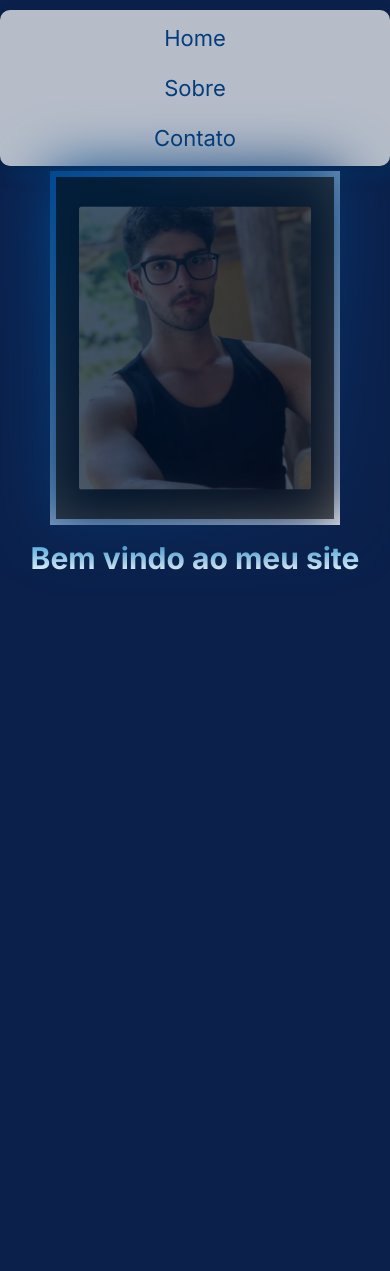
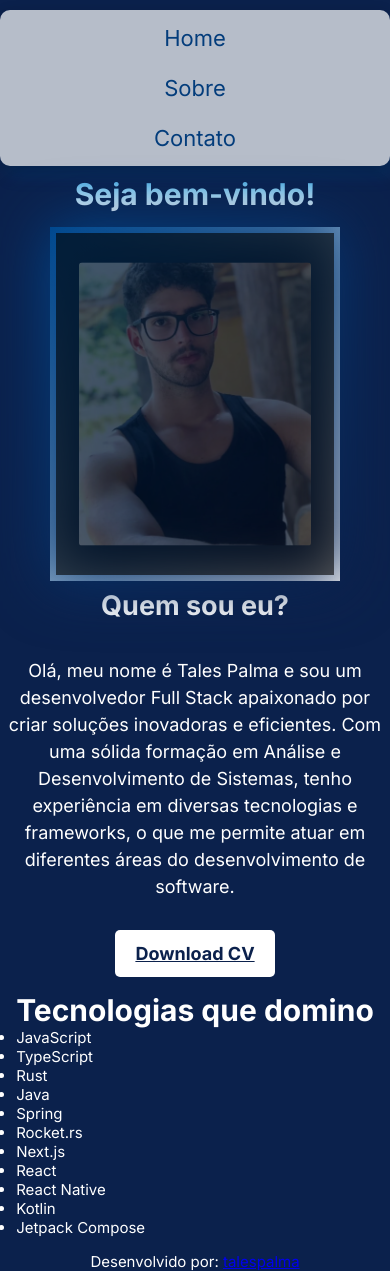
Before and after one commit to TalesPalma/My-Site, a Next.js app: page / in a window 390 px wide. Before the commit the page ends 844 px from the top, so only its background shows below. Built offline with nearby package versions, Linux system fonts and the light colour scheme.

Commit message:
Addicionamos mais infos da pagina além de um button onde será efetuado o dw do curriculo

```diff
--- a/src/app/page.module.css
+++ b/src/app/page.module.css
@@ -8,12 +8,22 @@
 
 .header {
   display: flex;
-  flex-direction: row;
+  flex-direction: column;
   align-items: center;
   justify-content: center;
   margin-top: 20px;
   gap: 30px;
   color: #fff;
+}
+
+.header .buttonDownload {
+  background-color: #fff;
+  color: #0b214c;
+  font-weight: 700;
+  padding: 10px 20px;
+  border-radius: 5px;
+  border: none;
+  cursor: pointer;
 }
 
 .header h1 {
@@ -23,6 +33,32 @@
   -webkit-background-clip: text;
 }
 
+.header p {
+  text-align: center;
+}
+
+.header .titleHeader {
+  display: flex;
+  flex-direction: row;
+  align-items: center;
+  justify-content: center;
+  gap: 40px;
+}
+
+
+
+.header .description {
+  display: flex;
+  flex-direction: column;
+  align-items: center;
+  justify-content: center;
+  text-align: center;
+  line-height: 1.5;
+  color: #fff;
+  font-size: 18px;
+  max-width: 800px;
+  gap: 30px;
+}
 
 @media (max-width: 768px) {
   .header {
@@ -38,8 +74,9 @@
     font-size: 15px;
   }
 
-  .header {
-    margin-top: 5px;
+  .header .titleHeader {
     flex-direction: column;
+    gap: 5px;
   }
+
 }
--- a/src/app/page.tsx
+++ b/src/app/page.tsx
@@ -1,24 +1,43 @@
 import { Card } from "@/components/card";
 import Style from "./page.module.css";
+import Link from "next/link";
 
 export default function Home() {
   return (
     <div className={Style.container}>
       <header className={Style.header}>
-        <Card />
-        <h1>Bem vindo ao meu site</h1>
-
-        {
-
-          //Colocar um apresentacao mais bonita e curto sobre mim aqui em cima
-          // Colocar uma parte para fazer download do meu CV
-          // Colocar uma apresentacao das tecnologias que uso e o tempo de experiencia
-        }
-
-
-
-
+        <h1>Seja bem-vindo!</h1>
+        <div className={Style.titleHeader}>
+          <Card />
+          <div className={Style.description}>
+            <h2>Quem sou eu?</h2>
+            <p>
+              Olá, meu nome é Tales Palma e sou um desenvolvedor Full Stack apaixonado por criar soluções inovadoras e eficientes.
+              Com uma sólida formação em Análise e Desenvolvimento de Sistemas, tenho experiência em diversas tecnologias e frameworks, o que me permite atuar em diferentes áreas do desenvolvimento de software.
+            </p>
+            <Link href="#" className={Style.buttonDownload}>Download CV</Link>
+          </div>
+        </div>
       </header>
-    </div>
-  );
+      <main className={Style.main}>
+        <div className={Style.divider}>        <h1>Tecnologias que domino</h1>
+          <ul>
+            <li>JavaScript</li>
+            <li>TypeScript</li>
+            <li>Rust</li>
+            <li>Java</li>
+            <li>Spring</li>
+            <li>Rocket.rs</li>
+            <li>Next.js</li>
+            <li>React</li>
+            <li>React Native</li>
+            <li>Kotlin</li>
+            <li>Jetpack Compose</li>
+          </ul>
+        </div>
+      </main>
+      <footer className={Style.footer}>
+        <p>Desenvolvido por: <a href="https://github.com/talespalma">talespalma</a></p>
+      </footer>
+    </div>);
 }
```
Also changed, not shown: src/app/contato/page.tsx (+16 -1 lines), src/app/sobre/page.tsx (+13 -1 lines).
